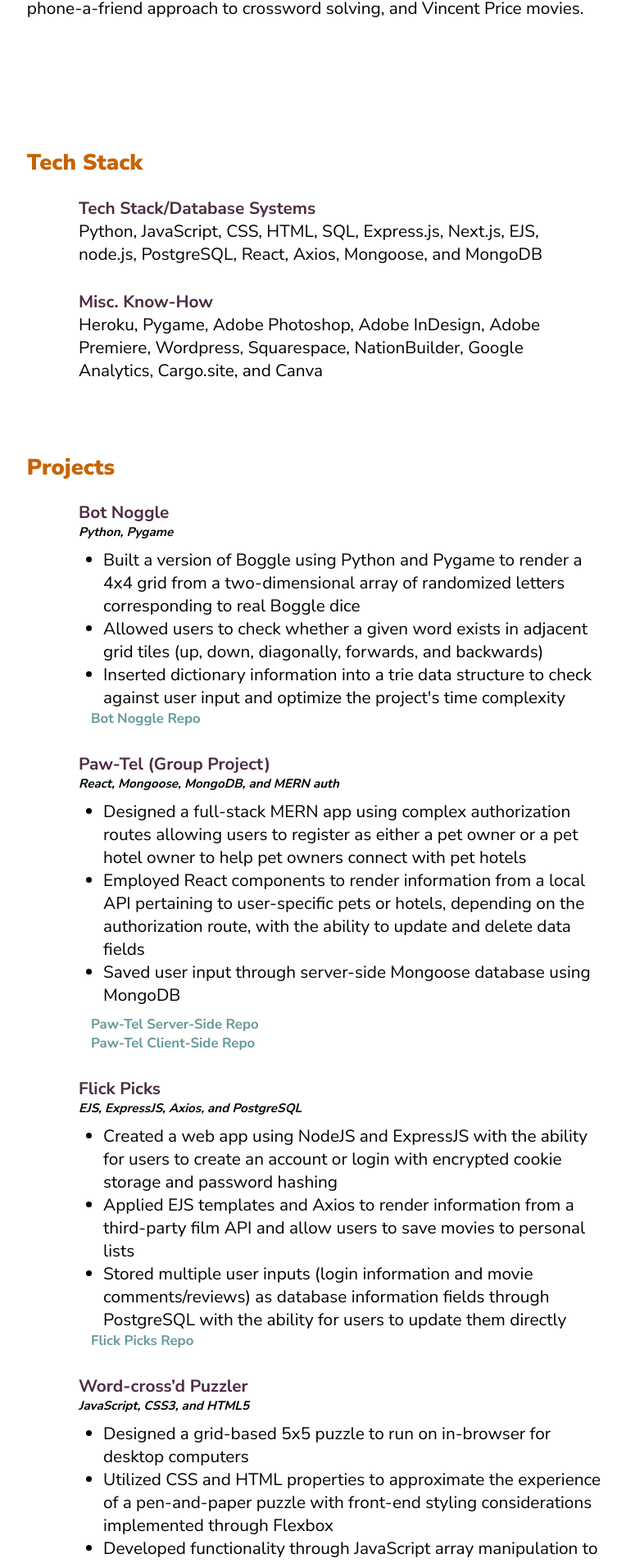
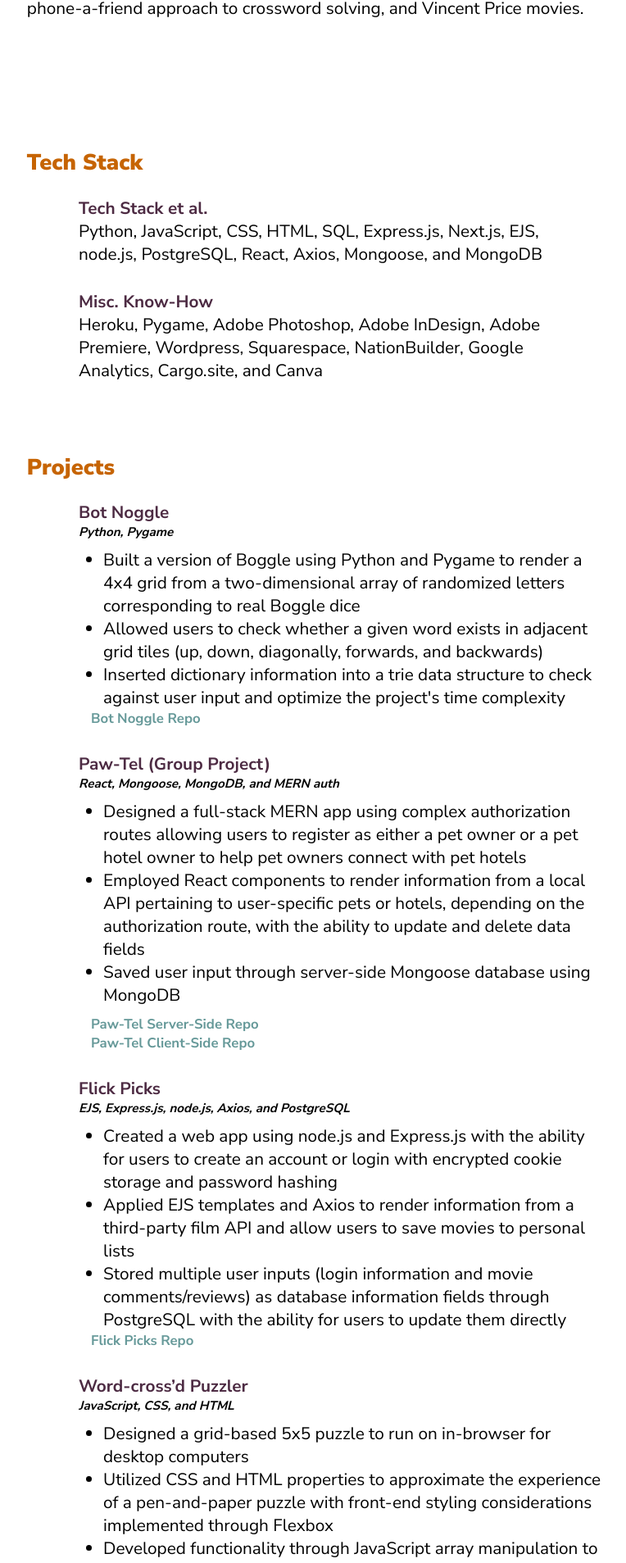
Before and after one commit to LouisaJohnston/Portfolio, a Next.js app: page / in a window 1280 px wide. Shown: the part 488-2395 px from the top of the page at 82% size, without its empty margins (228-992 px from the left). Built offline with nearby package versions, Linux system fonts and the light colour scheme.

Commit message:
additional phrasing fix

```diff
--- a/pages/index.js
+++ b/pages/index.js
@@ -43,7 +43,7 @@ export default function Home() {
         <div className="anchor" id="languages">
           <h2>Tech Stack</h2>
 
-          <h3 className="less-flush web-edge">Tech Stack<br className="mobile-break"></br>/Database Systems</h3>
+          <h3 className="less-flush web-edge">Tech Stack et al.</h3>
           <p className="flush">Python, JavaScript, CSS, HTML, SQL, Express.js, Next.js, EJS, node.js, PostgreSQL, React, Axios, Mongoose, and MongoDB</p>
 
           <h3 className="even-less-flush">Misc. Know-How</h3>
@@ -82,10 +82,10 @@ export default function Home() {
 
           <div>
             <h3 className="even-less-flush">Flick Picks</h3>
-            <h4 className="italic flush">EJS, ExpressJS, Axios, and PostgreSQL</h4>
+            <h4 className="italic flush">EJS, Express.js, node.js, Axios, and PostgreSQL</h4>
             <div>
               <ul className="less-flush">
-                <li>Created a web app using NodeJS and ExpressJS with the ability for users to create an account or login with encrypted cookie storage and password hashing</li>
+                <li>Created a web app using node.js and Express.js with the ability for users to create an account or login with encrypted cookie storage and password hashing</li>
                 <li>Applied EJS templates and Axios to render information from a third-party film API and allow users to save movies to personal lists</li>
                 <li>Stored multiple user inputs (login information and movie comments/reviews) as database information fields through PostgreSQL with the ability for users to update them directly</li>
               </ul>
@@ -95,7 +95,7 @@ export default function Home() {
 
           <div>
             <h3 className="even-less-flush">Word-cross’d Puzzler</h3>
-            <h4 className="italic flush">JavaScript, CSS3, and HTML5</h4>
+            <h4 className="italic flush">JavaScript, CSS, and HTML</h4>
             <div>
               <ul className="less-flush">
                 <li>Designed a grid-based 5x5 puzzle to run on in-browser for desktop computers</li>
```
